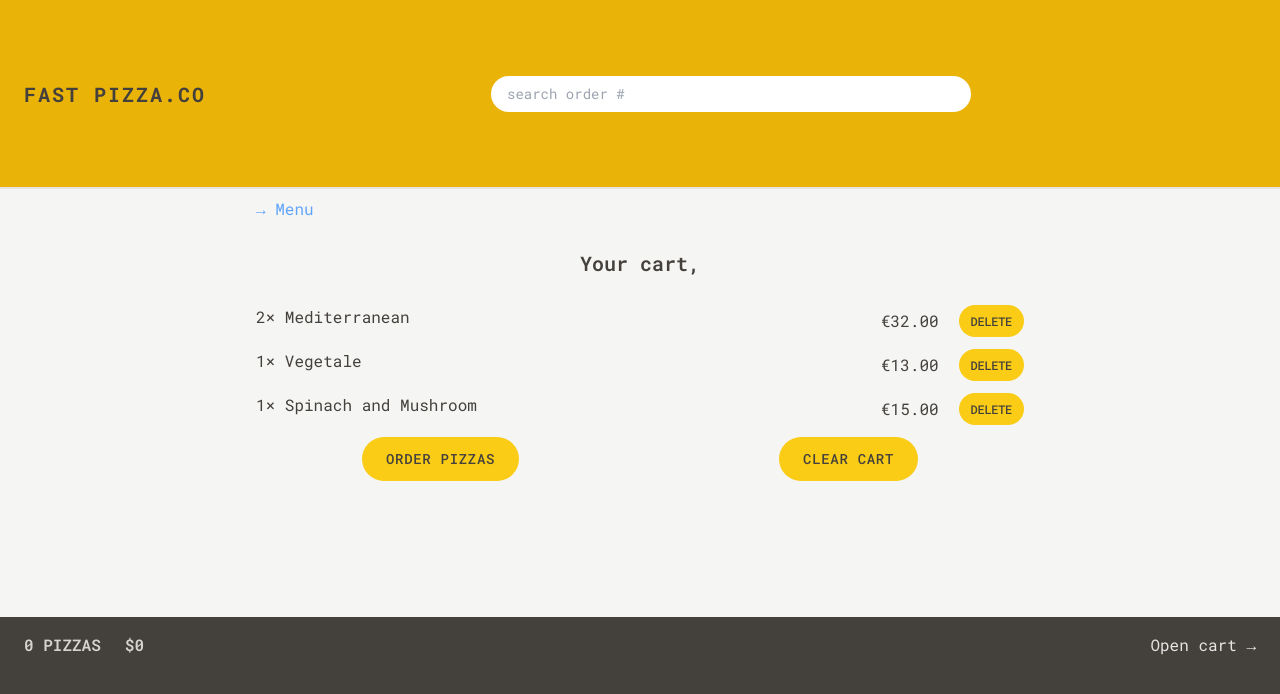
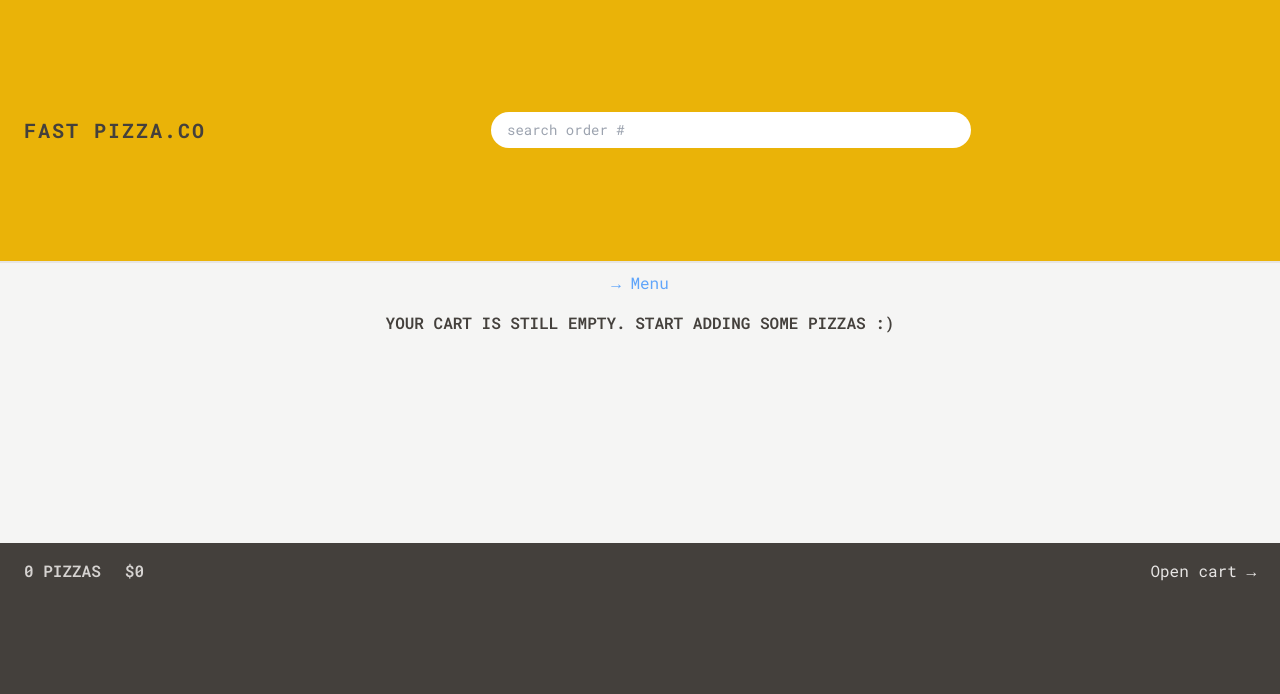
Before and after one commit to kianoushit1999/Pizza-Co, a React (Vite) app: page /cart in a window 1280 px wide. Shown: the top 694 px of the page. Built offline with nearby package versions, Linux system fonts and the light colour scheme.

Commit message:
adding some styles and logic(base on redux) to the cart

```diff
--- a/src/features/cart/Cart.jsx
+++ b/src/features/cart/Cart.jsx
@@ -1,38 +1,20 @@
-import { useSelector } from "react-redux";
+import { useDispatch, useSelector } from "react-redux";
 import Button from "../../ui/Button";
 import ButtonLink from "../../ui/ButtonLink";
 import CartItem from "./CartItem";
-
-const fakeCart = [
-  {
-    pizzaId: 12,
-    name: "Mediterranean",
-    quantity: 2,
-    unitPrice: 16,
-    totalPrice: 32,
-  },
-  {
-    pizzaId: 6,
-    name: "Vegetale",
-    quantity: 1,
-    unitPrice: 13,
-    totalPrice: 13,
-  },
-  {
-    pizzaId: 11,
-    name: "Spinach and Mushroom",
-    quantity: 1,
-    unitPrice: 15,
-    totalPrice: 15,
-  },
-];
+import { clearCart } from "./CartSlice";
+import EmptyCart from "./EmptyCart";
 
 function Cart() {
-  const username = useSelector(state => state.user.username)
-  const cart = fakeCart;
+  const username = useSelector((state) => state.user.username);
+  const cart = useSelector((state) => state.cart.cart);
+  const dispatch = useDispatch()
+
+  if(cart.length === 0)
+    return <EmptyCart />
 
   return (
-    <div className="flex flex-col justify-center gap-y-3">
+    <div className="flex flex-col justify-center gap-y-3 text-center">
       <ButtonLink to="/menu">
         <span className="inline-block">&rarr;</span> Menu
       </ButtonLink>
@@ -49,7 +31,7 @@ function Cart() {
 
       <div className="flex justify-around gap-x-12">
         <Button to="/order/new">Order pizzas</Button>
-        <Button>Clear cart</Button>
+        <Button onClick={()=>dispatch(clearCart())}>Clear cart</Button>
       </div>
     </div>
   );
--- a/src/features/cart/CartItem.jsx
+++ b/src/features/cart/CartItem.jsx
@@ -1,8 +1,11 @@
 import {formatCurrency} from "../../utils/helpers";
 import Button from "../../ui/Button";
+import { useDispatch } from "react-redux";
+import { deleteItem } from "./CartSlice";
 
 function CartItem({ item }) {
-  const { name, quantity, totalPrice } = item;
+  const {   name, quantity, totalPrice } = item;
+  const dispatch = useDispatch()
 
   return (
     <li className="flex justify-between">
@@ -11,7 +14,7 @@ function CartItem({ item }) {
       </p>
       <div className="flex items-center justify-between gap-x-5">
         <p>{formatCurrency(totalPrice)}</p>
-        <Button type="sm">Delete</Button>
+        <Button type="sm" onClick={()=>dispatch(deleteItem(item.pizzaId))}>Delete</Button>
       </div>
     </li>
   );
--- a/src/features/cart/EmptyCart.jsx
+++ b/src/features/cart/EmptyCart.jsx
@@ -1,11 +1,13 @@
-import { Link } from 'react-router-dom';
+import ButtonLink from '../../ui/ButtonLink';
 
 function EmptyCart() {
   return (
-    <div>
-      <Link to="/menu">&larr; Back to menu</Link>
+    <div className='flex flex-col text-center space-y-4'>
+      <ButtonLink to="/menu">
+        <span className="inline-block">&rarr;</span> Menu
+      </ButtonLink>
 
-      <p>Your cart is still empty. Start adding some pizzas :)</p>
+      <p className='font-semibold uppercase'>Your cart is still empty. Start adding some pizzas :)</p>
     </div>
   );
 }
--- a/src/features/menu/MenuItem.jsx
+++ b/src/features/menu/MenuItem.jsx
@@ -36,7 +36,7 @@ function MenuItem({ pizza }) {
             <p className="font-medium uppercase text-stone-500">Sold out</p>
           )}
 
-          <Button type="sm" onClick={addItemHandler}>Add to cart</Button>
+          {!soldOut && <Button type="sm" onClick={addItemHandler}>Add to cart</Button>}
         </div>
       </div>
     </li>
```
